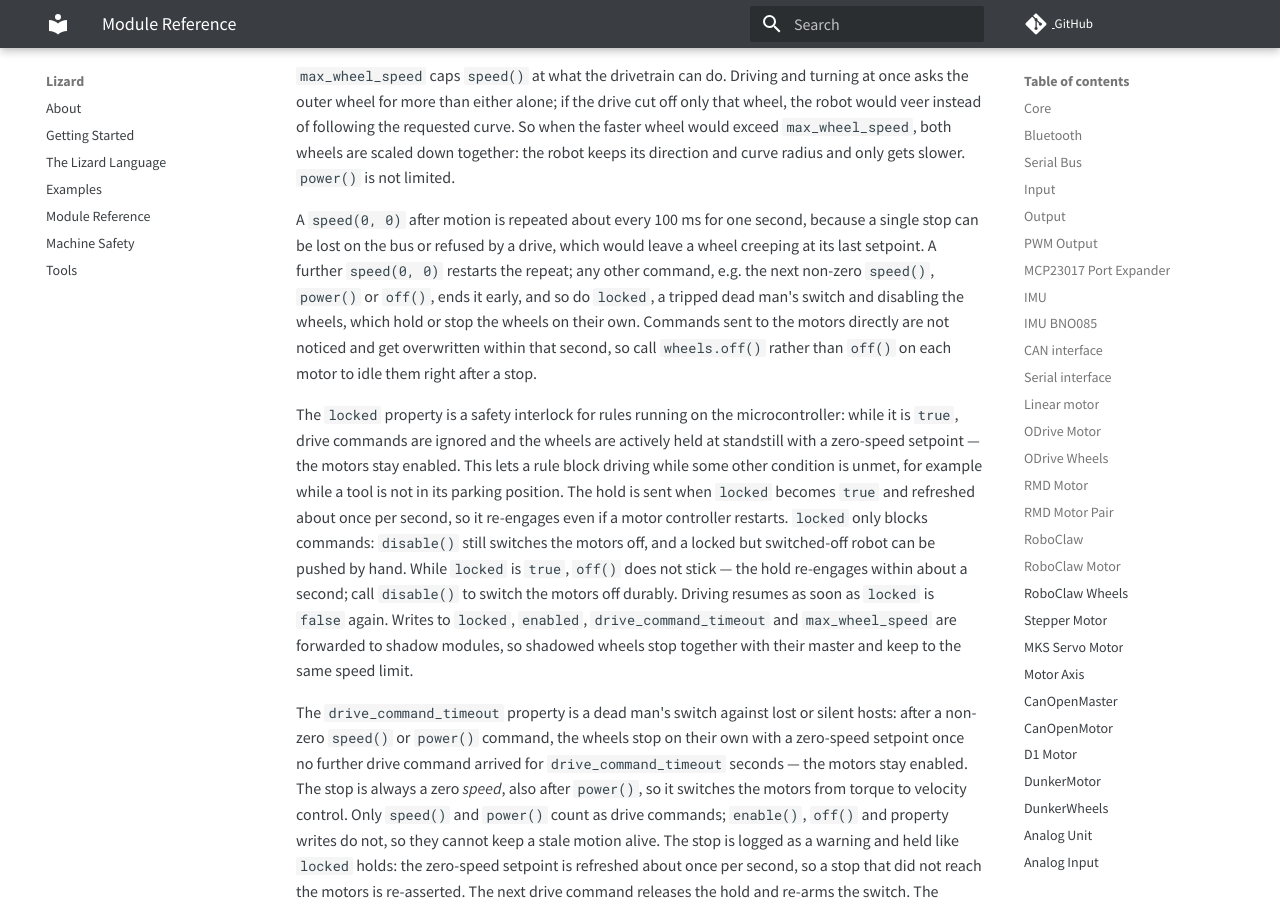
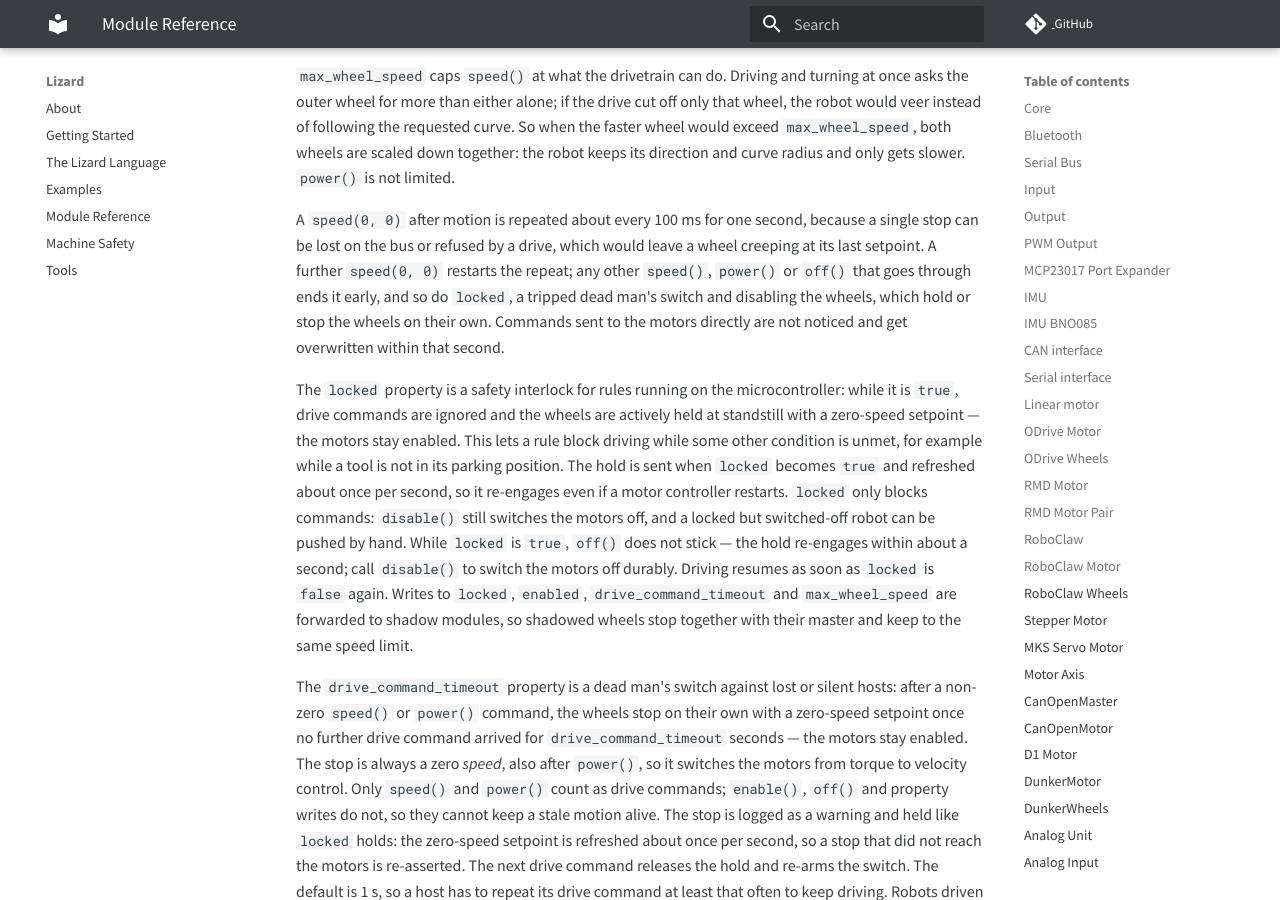
Before and after one commit to zauberzeug/lizard, an MkDocs documentation site: the page built from docs/module_reference.md, in a window 1280 px wide and 900 px high, scrolled down 26660 px. Built offline with MkDocs 1.6.1 and Material for MkDocs 9.7.7, drawn with Linux system fonts in a browser that asks for light colours; comment, search, counter and statistics services are not loaded; some of the changed text lies outside the part shown.

Commit message:
Space the stop repeat by time and end it only after a command went through
The repeat interval counted loop cycles, so on a loaded robot the stops came 250 ms or more apart instead of about every 100 ms. off(), power() and a non-zero speed() now end the repeat only after their hook returned, so a command that failed does not cancel a stop that may not have arrived. Drop a private drivetrain name from a comment and the off() hint from the RoboClaw docs, whose motors have no off().

Co-Authored-By: Claude Opus 5.5 <noreply@anthropic.com>

```diff
--- a/docs/module_reference.md
+++ b/docs/module_reference.md
@@ -617,7 +617,7 @@ So when the faster wheel would exceed `max_wheel_speed`, both wheels are scaled
 `power()` is not limited.
 
 A `speed(0, 0)` after motion is repeated about every 100 ms for one second, because a single stop can be lost on the bus or refused by a drive, which would leave a wheel creeping at its last setpoint.
-A further `speed(0, 0)` restarts the repeat; any other command, e.g. the next non-zero `speed()`, `power()` or `off()`, ends it early, and so do `locked`, a tripped dead man's switch and disabling the wheels, which hold or stop the wheels on their own.
+A further `speed(0, 0)` restarts the repeat; any other `speed()`, `power()` or `off()` that goes through ends it early, and so do `locked`, a tripped dead man's switch and disabling the wheels, which hold or stop the wheels on their own.
 Commands sent to the motors directly are not noticed and get overwritten within that second, so call `wheels.off()` rather than `off()` on each motor to idle them right after a stop.
 
 The `locked` property is a safety interlock for rules running on the microcontroller:
@@ -788,8 +788,8 @@ So when the faster wheel would exceed `max_wheel_speed`, both wheels are scaled
 `power()` is not limited.
 
 A `speed(0, 0)` after motion is repeated about every 100 ms for one second, because a single stop can be lost on the bus or refused by a drive, which would leave a wheel creeping at its last setpoint.
-A further `speed(0, 0)` restarts the repeat; any other command, e.g. the next non-zero `speed()`, `power()` or `off()`, ends it early, and so do `locked`, a tripped dead man's switch and disabling the wheels, which hold or stop the wheels on their own.
-Commands sent to the motors directly are not noticed and get overwritten within that second, so call `wheels.off()` rather than `off()` on each motor to idle them right after a stop.
+A further `speed(0, 0)` restarts the repeat; any other `speed()`, `power()` or `off()` that goes through ends it early, and so do `locked`, a tripped dead man's switch and disabling the wheels, which hold or stop the wheels on their own.
+Commands sent to the motors directly are not noticed and get overwritten within that second.
 
 The `locked` property is a safety interlock for rules running on the microcontroller:
 while it is `true`, drive commands are ignored and the wheels are actively held at standstill with a zero-speed setpoint — the motors stay enabled.
@@ -1146,7 +1146,7 @@ Driving and turning at once asks the outer wheel for more than either alone; if
 So when the faster wheel would exceed `max_wheel_speed`, both wheels are scaled down together: the robot keeps its direction and curve radius and only gets slower.
 
 A `speed(0, 0)` after motion is repeated about every 100 ms for one second, because a single stop can be lost on the bus or refused by a drive, which would leave a wheel creeping at its last setpoint.
-A further `speed(0, 0)` restarts the repeat; a non-zero `speed()` ends it early, and so do `locked`, a tripped dead man's switch and disabling the wheels, which hold or stop the wheels on their own.
+A further `speed(0, 0)` restarts the repeat; a non-zero `speed()` that goes through ends it early, and so do `locked`, a tripped dead man's switch and disabling the wheels, which hold or stop the wheels on their own.
 Commands sent to the motors directly are not noticed and get overwritten within that second.
 
 The `locked` property is a safety interlock for rules running on the microcontroller:
```
Also changed, not shown: 2 other files.
